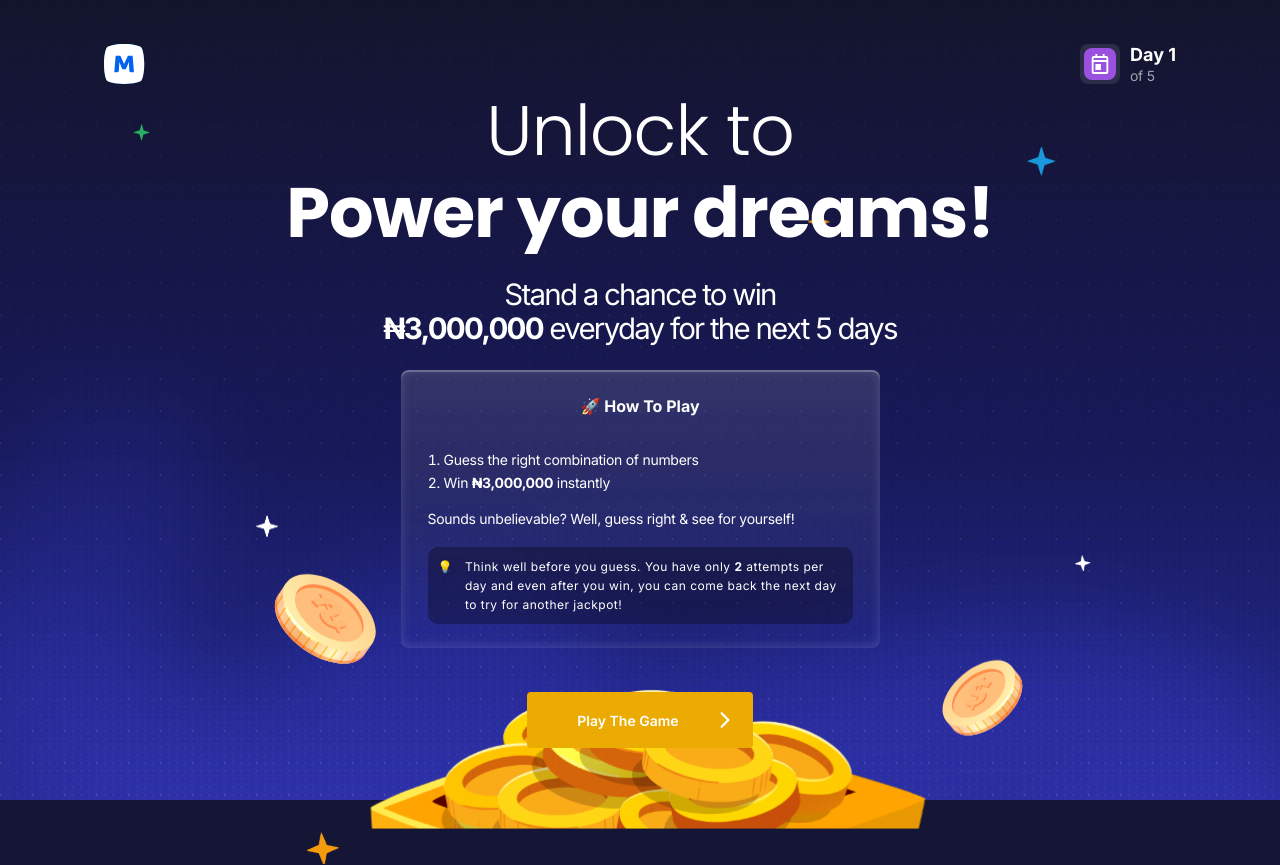
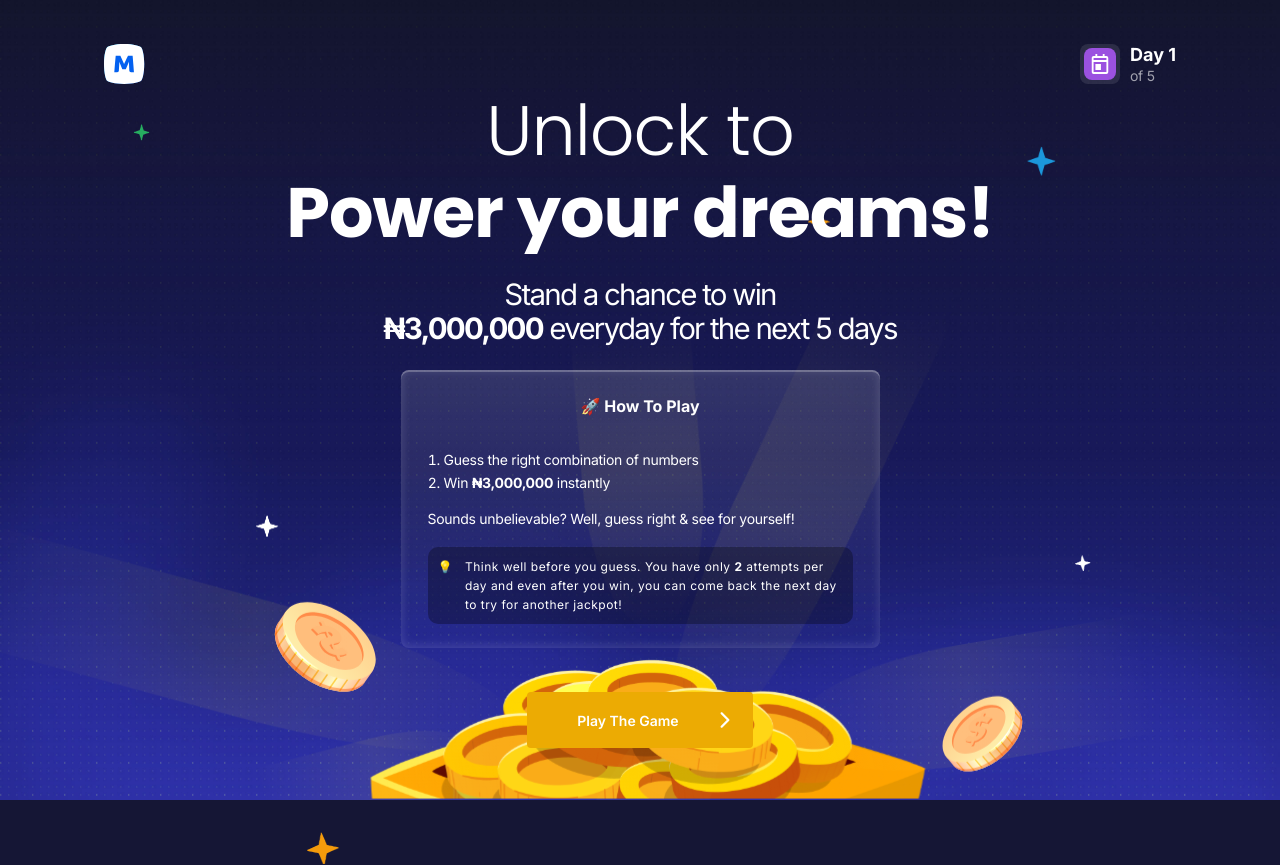
Before and after one commit to xdemocle/landing-frontend-with-animations, a React (Create React App) app: page / in a window 1280 px wide. Built offline with nearby package versions, Linux system fonts and the light colour scheme.

Commit message:
adding sun rays

```diff
--- a/src/components/molecules/coin-pot.tsx
+++ b/src/components/molecules/coin-pot.tsx
@@ -11,10 +11,11 @@ const SvgContainer = styled.div`
 
   svg {
     zoom: 0.4;
-    margin-bottom: -50px;
+    margin-bottom: -30px;
 
     @media ${device.tablet} {
       zoom: 0.65;
+      margin-bottom: -3px;
     }
   }
 `;
--- a/src/components/molecules/floating-coin.tsx
+++ b/src/components/molecules/floating-coin.tsx
@@ -41,8 +41,8 @@ const FloatingCoin = ({ type = 'left' }: FloatingCoinProps) => {
         ? '25%'
         : '15%'
       : type === 'left'
-      ? '25%'
-      : '15%';
+      ? '15%'
+      : '5%';
 
   const leftPosition =
     width < 768
--- a/src/components/molecules/landing-bottom-container.tsx
+++ b/src/components/molecules/landing-bottom-container.tsx
@@ -3,7 +3,7 @@ import styled from 'styled-components';
 const LandingBottomContainer = styled.div<{ transform: string }>`
   position: relative;
   width: 100%;
-  height: 50%;
+  height: 60%;
   position: absolute;
   bottom: 0%;
   overflow: hidden;
--- /dev/null
+++ b/src/components/molecules/sun-rays.tsx
@@ -0,0 +1,151 @@
+// Inspired by:
+// https://codepen.io/xdemocle/pen/ExEGgEX
+import styled from 'styled-components';
+
+const Container = styled.div`
+  position: absolute;
+  left: 0%;
+  right: 0;
+  bottom: 0;
+  transform: translateX(-50%);
+  margin: auto;
+  width: 70px;
+  height: 70px;
+  border-radius: 50%;
+  background: transparent;
+  opacity: 1;
+`;
+
+const RayBox = styled.div`
+  position: absolute;
+  margin: auto;
+  top: 0px;
+  left: 0;
+  right: 0;
+  bottom: -150px;
+  width: 70px;
+  animation: rotation 45s linear infinite;
+  animation-direction: reverse;
+`;
+
+const Ray = styled.div`
+  background: -webkit-linear-gradient(
+    top,
+    rgba(255, 255, 255, 0) 0%,
+    rgba(255, 239, 60, 0.8) 50%,
+    rgba(255, 255, 255, 0) 100%
+  );
+  background: linear-gradient(
+    top,
+    rgba(255, 255, 255, 0) 0%,
+    rgba(255, 239, 60, 0.8) 50%,
+    rgba(255, 255, 255, 0) 100%
+  );
+  margin-left: 10px;
+  border-radius: 80% 80% 0 0;
+  position: absolute;
+  opacity: 0.1;
+  zoom: 3;
+
+  /* height: 170px; */
+  width: 40px !important;
+`;
+
+const Ray1 = styled(Ray)`
+  top: -175px;
+  left: 15px;
+  transform: rotate(180deg);
+`;
+
+const Ray2 = styled(Ray)`
+  height: 100px;
+  width: 30px;
+  top: -90px;
+  left: 75px;
+  transform: rotate(220deg);
+`;
+
+const Ray3 = styled(Ray)`
+  height: 170px;
+  width: 30px;
+  transform: rotate(250deg);
+  top: -80px;
+  left: 100px;
+`;
+
+const Ray4 = styled(Ray)`
+  height: 120px;
+  width: 30px;
+  transform: rotate(305deg);
+  top: 30px;
+  left: 100px;
+`;
+
+const Ray5 = styled(Ray)`
+  height: 140px;
+  width: 30px;
+  transform: rotate(-15deg);
+  top: 60px;
+  left: 40px;
+`;
+
+const Ray6 = styled(Ray)`
+  height: 90px;
+  width: 30px;
+  transform: rotate(30deg);
+  top: 60px;
+  left: -40px;
+`;
+
+const Ray7 = styled(Ray)`
+  height: 180px;
+  width: 30px;
+  transform: rotate(70deg);
+  top: -35px;
+  left: -40px;
+`;
+
+const Ray8 = styled(Ray)`
+  height: 120px;
+  width: 30px;
+  transform: rotate(100deg);
+  top: -45px;
+  left: -90px;
+`;
+
+const Ray9 = styled(Ray)`
+  height: 80px;
+  width: 30px;
+  top: -65px;
+  left: -60px;
+  transform: rotate(120deg);
+`;
+
+const Ray10 = styled(Ray)`
+  height: 190px;
+  width: 30px;
+  transform: rotate(150deg);
+  top: -185px;
+  left: -60px;
+`;
+
+const Sparks = () => {
+  return (
+    <Container>
+      <RayBox>
+        <Ray1 />
+        <Ray2 />
+        <Ray3 />
+        <Ray4 />
+        <Ray5 />
+        <Ray6 />
+        <Ray7 />
+        <Ray8 />
+        <Ray9 />
+        <Ray10 />
+      </RayBox>
+    </Container>
+  );
+};
+
+export default Sparks;
--- a/src/components/organisms/landing-bottom.tsx
+++ b/src/components/organisms/landing-bottom.tsx
@@ -3,8 +3,7 @@ import { useEffect, useState } from 'react';
 import CoinPot from '../molecules/coin-pot';
 import FloatingCoin from '../molecules/floating-coin';
 import LandingBottomContainer from '../molecules/landing-bottom-container';
-
-// import Sparks from '../molecules/sparks';
+import SunRays from '../molecules/sun-rays';
 
 const LandingBottom = () => {
   // const dictionary = useDictionary();
@@ -19,7 +18,7 @@ const LandingBottom = () => {
       transform={mounted ? 'none' : 'translate3d(0, 70%, 0)'}
     >
       <CoinPot />
-      {/* <Sparks /> */}
+      <SunRays />
       <FloatingCoin />
       <FloatingCoin type="right" />
     </LandingBottomContainer>
```
Also changed, not shown: src/components/molecules/sparks.tsx (deleted, +0 -25 lines).
